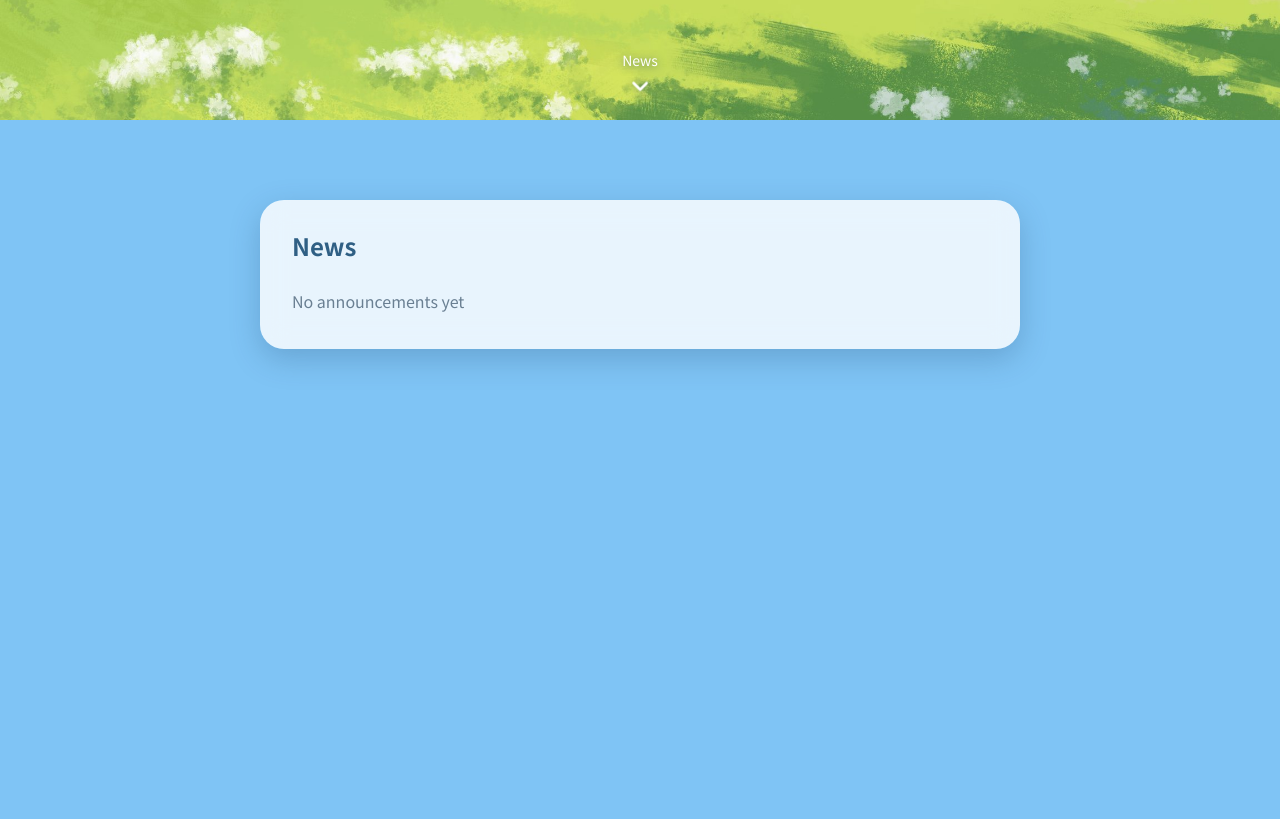
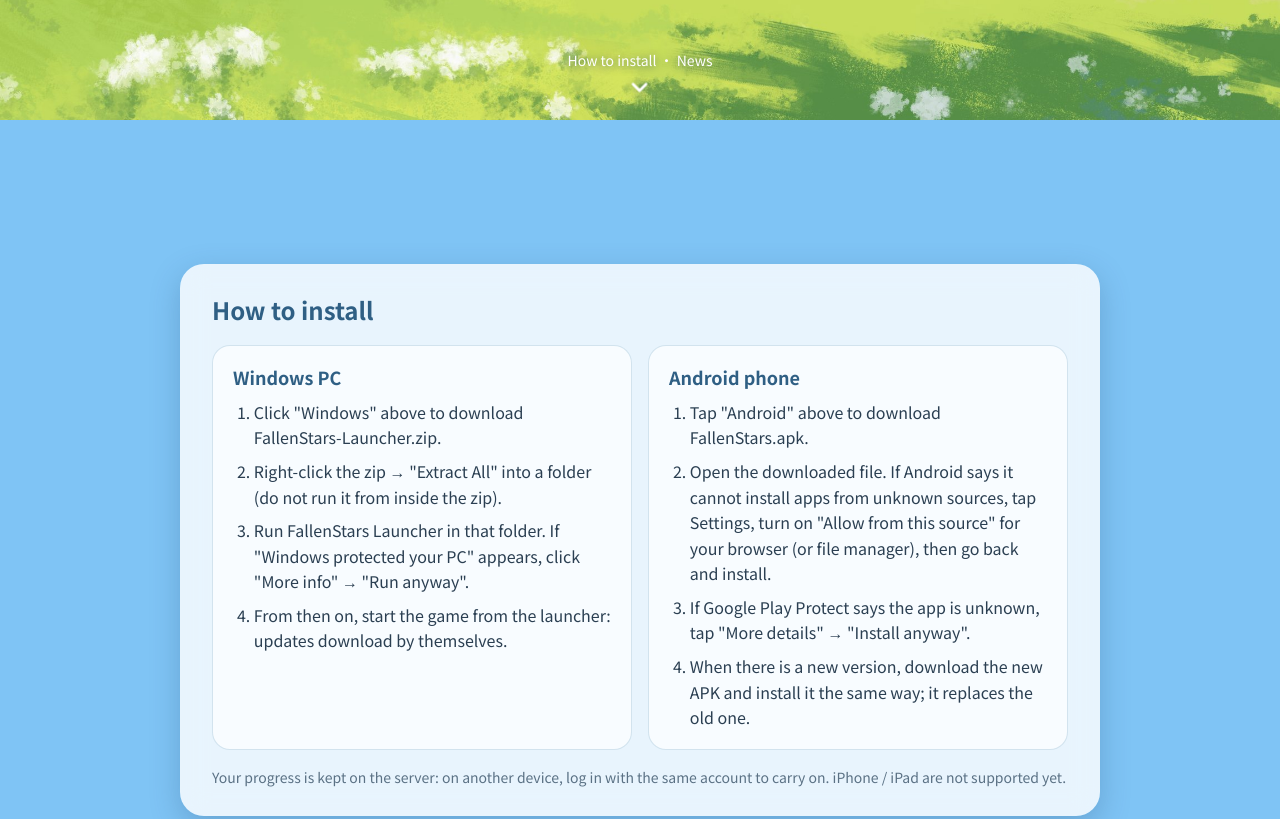
Before and after one commit to Akane13/FallenStars-download, a plain HTML site: page index.html in a window 1280 px wide. Shown: the part 680-1499 px from the top of the page. Drawn offline with Linux system fonts and the light colour scheme; no server answers.

Commit message:
Intro, install help, first announcement; read notices from api.fallenstars.fyi; custom domain fallenstars.fyi

```diff
--- a/index.html
+++ b/index.html
@@ -49,10 +49,18 @@
       <p class="meta" id="meta"></p>
       <p class="hint" id="hint"></p>
 
-      <a class="more" href="#news">
+      <a class="more" href="#help">
         <span data-t="newsCue"></span>
         <svg viewBox="0 0 24 24" aria-hidden="true"><path d="M6 9l6 6 6-6"/></svg>
       </a>
+    </section>
+
+    <section class="help" id="help">
+      <div class="panel">
+        <h2 data-t="helpTitle"></h2>
+        <div id="help-cards" class="help-cards"></div>
+        <p class="help-note" data-t="helpNote"></p>
+      </div>
     </section>
 
     <section class="news" id="news">
--- a/main.js
+++ b/main.js
@@ -10,13 +10,13 @@ const ANDROID_FILE = "FallenStars.apk";
 
 // The announcements: once the game server is online, put its address here (https, no "/" at the end, e.g. "https://api.example.com")
 // and the page shows the same announcements as the game. While it is empty, they come from notices.json in this repository.
-const SERVER_URL = "";
+const SERVER_URL = "https://api.fallenstars.fyi";
 
 // All the words on the page. Put the short introduction in "intro" (empty = not shown); a line break is "\n".
 const TEXT = {
   zh: {
     name: "落星",
-    intro: "",
+    intro: "从高空坠落的混乱开局，到香气四溢的餐车日常。当万物失去味觉与色彩，唯有爱与美食能重拾这片大地的烟火气。",
     winTitle: "Windows 电脑版",
     winSub: "启动器 · 自动更新",
     apkTitle: "Android 手机版",
@@ -29,8 +29,24 @@ const TEXT = {
     hintAndroid: "安卓安装时如提示「未知来源」，请在设置里允许本次安装",
     hintWindows: "解压后运行 FallenStars Launcher，之后的更新由启动器自动完成",
     hintIos: "暂不支持 iPhone / iPad",
-    newsCue: "公告",
+    newsCue: "安装说明 · 公告",
     newsTitle: "公告",
+    helpTitle: "安装说明",
+    helpAndroid: "Android 手机",
+    helpWindows: "Windows 电脑",
+    stepsAndroid: [
+      "点上方「Android 手机版」，下载 FallenStars.apk。",
+      "打开下载好的文件。如果提示不能安装未知来源的应用，点「设置」，为你的浏览器（或文件管理器）打开「允许安装未知应用」，再返回继续安装。",
+      "如果 Google Play 保护机制提示这是未知应用，点「更多详情」→「仍然安装」。",
+      "以后有新版本时，同样下载新的 APK 直接安装，会覆盖旧版本。",
+    ],
+    stepsWindows: [
+      "点上方「Windows 电脑版」，下载 FallenStars-Launcher.zip。",
+      "在压缩包上点右键 →「全部解压缩」，解压到一个文件夹（不要直接在压缩包里打开）。",
+      "运行文件夹里的 FallenStars Launcher。如果出现「Windows 已保护你的电脑」，点「更多信息」→「仍要运行」。",
+      "之后每次从启动器进入游戏，更新会自动下载。",
+    ],
+    helpNote: "游戏进度保存在服务器上：换设备时登录同一个账号即可继续。暂不支持 iPhone / iPad。",
     noNews: "暂无公告",
     newsFailed: "公告读取失败，请稍后再来看看",
     tags: { Notice: "公告", Maintenance: "维护", Update: "更新" },
@@ -38,7 +54,7 @@ const TEXT = {
   },
   en: {
     name: "Fallen Stars",
-    intro: "",
+    intro: "From a chaotic fall out of the sky to everyday life on a food truck full of good smells. When the world has lost its taste and its colour, only love and good food can bring the warmth of life back to this land.",
     winTitle: "Windows",
     winSub: "Launcher · auto-updates",
     apkTitle: "Android",
@@ -51,8 +67,24 @@ const TEXT = {
     hintAndroid: "If Android warns about unknown apps, allow this install in Settings",
     hintWindows: "Unzip and run FallenStars Launcher; it keeps the game up to date",
     hintIos: "iPhone / iPad are not supported yet",
-    newsCue: "News",
+    newsCue: "How to install · News",
     newsTitle: "News",
+    helpTitle: "How to install",
+    helpAndroid: "Android phone",
+    helpWindows: "Windows PC",
+    stepsAndroid: [
+      "Tap \"Android\" above to download FallenStars.apk.",
+      "Open the downloaded file. If Android says it cannot install apps from unknown sources, tap Settings, turn on \"Allow from this source\" for your browser (or file manager), then go back and install.",
+      "If Google Play Protect says the app is unknown, tap \"More details\" → \"Install anyway\".",
+      "When there is a new version, download the new APK and install it the same way; it replaces the old one.",
+    ],
+    stepsWindows: [
+      "Click \"Windows\" above to download FallenStars-Launcher.zip.",
+      "Right-click the zip → \"Extract All\" into a folder (do not run it from inside the zip).",
+      "Run FallenStars Launcher in that folder. If \"Windows protected your PC\" appears, click \"More info\" → \"Run anyway\".",
+      "From then on, start the game from the launcher: updates download by themselves.",
+    ],
+    helpNote: "Your progress is kept on the server: on another device, log in with the same account to carry on. iPhone / iPad are not supported yet.",
     noNews: "No announcements yet",
     newsFailed: "Could not load the announcements; please try again later",
     tags: { Notice: "News", Maintenance: "Maintenance", Update: "Update" },
@@ -133,7 +165,30 @@ function render() {
   document.getElementById("hint").textContent =
     device === "android" ? t.hintAndroid : device === "ios" ? t.hintIos : t.hintWindows;
 
+  renderHelp(t);
   renderNews(t);
+}
+
+// The install steps: this device's first.
+function renderHelp(t) {
+  const box = document.getElementById("help-cards");
+  box.replaceChildren();
+  const cards = [["android", t.helpAndroid, t.stepsAndroid], ["pc", t.helpWindows, t.stepsWindows]];
+  if (device !== "android") cards.reverse();
+  for (const [, title, steps] of cards) {
+    const card = document.createElement("div");
+    card.className = "help-card";
+    const h = document.createElement("h3");
+    h.textContent = title;
+    const ol = document.createElement("ol");
+    for (const s of steps) {
+      const li = document.createElement("li");
+      li.textContent = s;
+      ol.append(li);
+    }
+    card.append(h, ol);
+    box.append(card);
+  }
 }
 
 function renderNews(t) {
@@ -199,14 +254,30 @@ async function loadRelease() {
 }
 
 document.querySelectorAll(".lang button").forEach((b) => b.addEventListener("click", () => setLanguage(b.dataset.lang)));
+// The announcements of the game server and the ones in notices.json, together (the server may be off: then notices.json alone).
+async function fetchNotices(url) {
+  try {
+    const res = await fetch(url, { cache: "no-store" });
+    if (!res.ok) return null;
+    return (await res.json()).notices || [];
+  } catch (_) {
+    return null;
+  }
+}
+
 async function loadNews() {
   try {
-    const url = SERVER_URL ? `${SERVER_URL}/api/system/status` : "notices.json";
-    const res = await fetch(url, { cache: "no-store" });
-    if (!res.ok) throw new Error(res.status);
-    const data = await res.json();
+    const [server, local] = await Promise.all([SERVER_URL ? fetchNotices(`${SERVER_URL}/api/system/status`) : Promise.resolve(null), fetchNotices("notices.json")]);
+    if (server === null && local === null) throw new Error("no announcements could be read");
+    const seen = new Set();
+    const all = [...(server || []), ...(local || [])].filter((n) => {
+      const key = `${n.title}|${n.titleZh}`;
+      if (seen.has(key)) return false;
+      seen.add(key);
+      return true;
+    });
     const now = Date.now() / 1000;
-    const list = (data.notices || [])
+    const list = all
       .filter((n) => !n.showAtUnix || n.showAtUnix <= now)
       .filter((n) => !n.endAtUnix || n.endAtUnix > now)
       .sort((a, b) => (b.showAtUnix || 0) - (a.showAtUnix || 0));
--- a/notices.json
+++ b/notices.json
@@ -1,3 +1,14 @@
 {
-  "notices": []
+  "notices": [
+    {
+      "id": 1,
+      "kind": "Notice",
+      "title": "Welcome to the Fallen Stars playtest!",
+      "titleZh": "《落星》测试开始啦！",
+      "body": "Thank you for helping to test Fallen Stars!\n· Download the Windows or Android version at the top of this page; the steps are under \"How to install\".\n· During the test, numbers and content may change at any time, and there will sometimes be maintenance. Maintenance is announced here and in the game beforehand.\n· Found a bug, got stuck, or felt something was too hard or too easy? Tell Akane directly; a screenshot helps a lot.\nHave fun!",
+      "bodyZh": "感谢你来帮忙测试《落星》！\n· 下载：在本页上方选择 Windows 或 Android 版本，安装步骤见「安装说明」。\n· 测试期间，数值和内容可能随时调整，偶尔也会维护。维护会提前在这里和游戏内公告。\n· 遇到 bug、卡关，或者觉得哪里太难、太简单，欢迎直接告诉 Akane，附上截图更好。\n祝你玩得开心！",
+      "showAtUnix": 1795382163,
+      "endAtUnix": 0
+    }
+  ]
 }
--- a/style.css
+++ b/style.css
@@ -90,7 +90,7 @@ body {
 
 /* each page snaps into place when scrolling: the downloads, then the announcements */
 html { scroll-behavior: smooth; scroll-snap-type: y mandatory; }
-.hero, .news { scroll-snap-align: start; }
+.hero, .help, .news { scroll-snap-align: start; }
 
 .hero {
   position: relative;
@@ -118,8 +118,13 @@ html { scroll-behavior: smooth; scroll-snap-type: y mandatory; }
   margin: 18px 0 0;
   font-size: clamp(15px, 2.2vw, 18px);
   line-height: 1.7;
-  text-shadow: 0 1px 10px rgba(32, 72, 110, 0.55);
+  text-shadow: 0 1px 6px rgba(20, 50, 80, 0.5);
   white-space: pre-line;
+  padding: 10px 20px;
+  border-radius: 16px;
+  background: rgba(30, 64, 96, 0.32);             /* readable over the bright clouds */
+  backdrop-filter: blur(6px);
+  -webkit-backdrop-filter: blur(6px);
 }
 
 .downloads {
@@ -200,6 +205,26 @@ html { scroll-behavior: smooth; scroll-snap-type: y mandatory; }
 }
 @keyframes bob { 50% { transform: translateY(5px); } }
 @media (prefers-reduced-motion: reduce) { .more svg { animation: none; } html { scroll-behavior: auto; } }
+
+.help {
+  min-height: 100svh;
+  padding: 80px 16px 40px;
+  display: flex;
+  flex-direction: column;
+  align-items: center;
+  justify-content: center;
+}
+.help .panel { max-width: 920px; }
+.help-cards { display: grid; grid-template-columns: 1fr 1fr; gap: 16px; }
+.help-card {
+  padding: 18px 20px;
+  border-radius: 18px;
+  background: rgba(255, 255, 255, 0.7);
+  border: 1px solid rgba(96, 150, 186, 0.25);
+}
+.help-card h3 { margin: 0 0 10px; color: var(--blue-deep); font-size: 18px; }
+.help-card ol { margin: 0; padding-left: 1.3em; display: flex; flex-direction: column; gap: 8px; line-height: 1.6; }
+.help-note { margin: 16px 0 0; color: #5b7184; font-size: 14px; line-height: 1.6; }
 
 .news {
   min-height: 100svh;
@@ -282,6 +307,9 @@ html { scroll-behavior: smooth; scroll-snap-type: y mandatory; }
   text-shadow: 0 1px 8px rgba(20, 50, 30, 0.8);
 }
 
+@media (max-width: 720px) {
+  .help-cards { grid-template-columns: 1fr; }
+}
 @media (max-width: 560px) {
   .hero { justify-content: flex-start; padding: 16vh 16px 90px; }
   .panel { padding: 22px 18px; }
```
Also changed, not shown: 1 other file.
